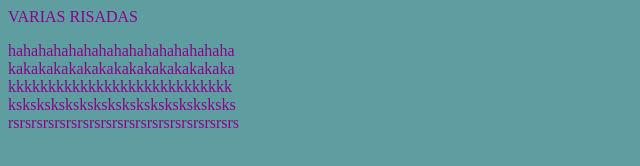
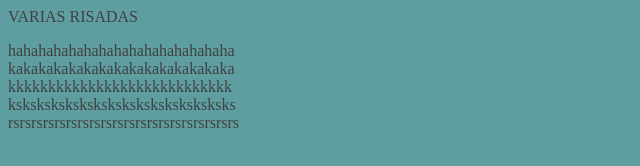
Before and after one commit to ayessa020305/ayessa020305.github.io, a plain HTML site: page index.html in a window 1280 px wide. Shown: the whole page, without its empty margins (0-640 px from the left). Drawn offline with Linux system fonts and the light colour scheme.

Commit message:
Update index.html

```diff
--- a/index.html
+++ b/index.html
@@ -3,7 +3,7 @@
 
 </head>
   <BODY BGCOLOR =#5F9EA0>
-    <FONT COLOR = #8B008B>
+    <FONT COLOR = #404040>
     <P>VARIAS RISADAS</P>
     hahahahahahahahahahahahahahaha<BR>kakakakakakakakakakakakakakaka<BR>kkkkkkkkkkkkkkkkkkkkkkkkkkkk<BR>
     ksksksksksksksksksksksksksksksks<BR>rsrsrsrsrsrsrsrsrsrsrsrsrsrsrsrsrsrsrsrs</BR>
```
